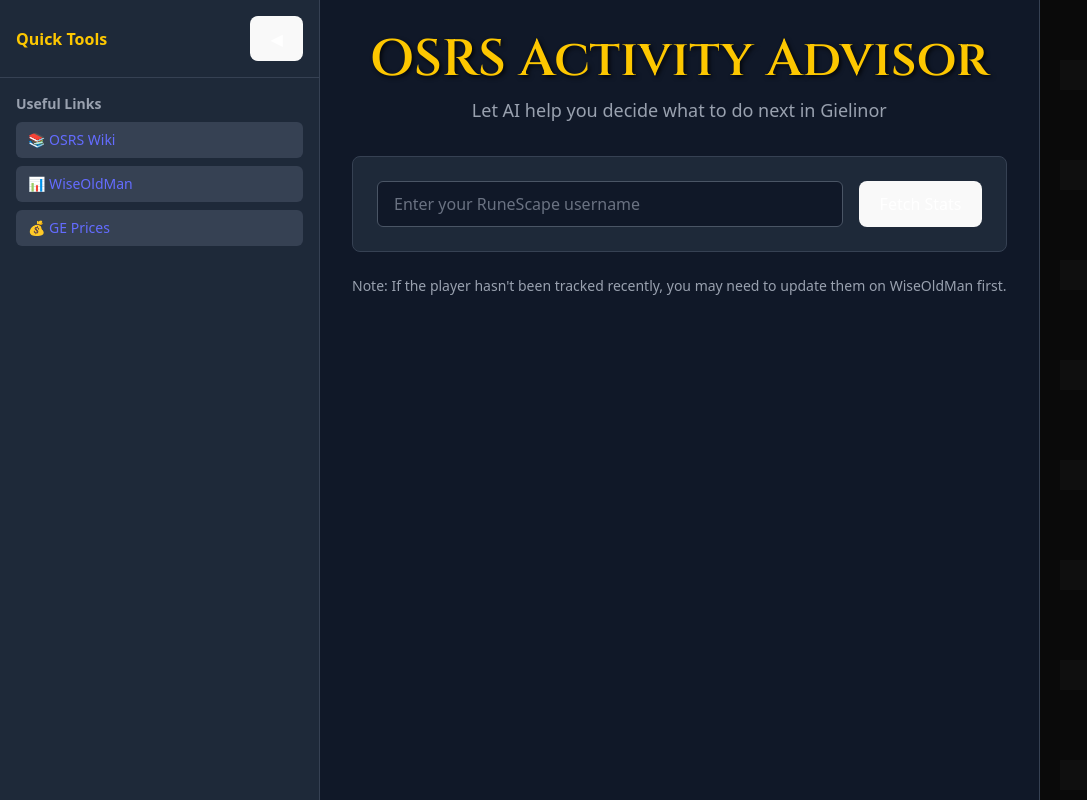
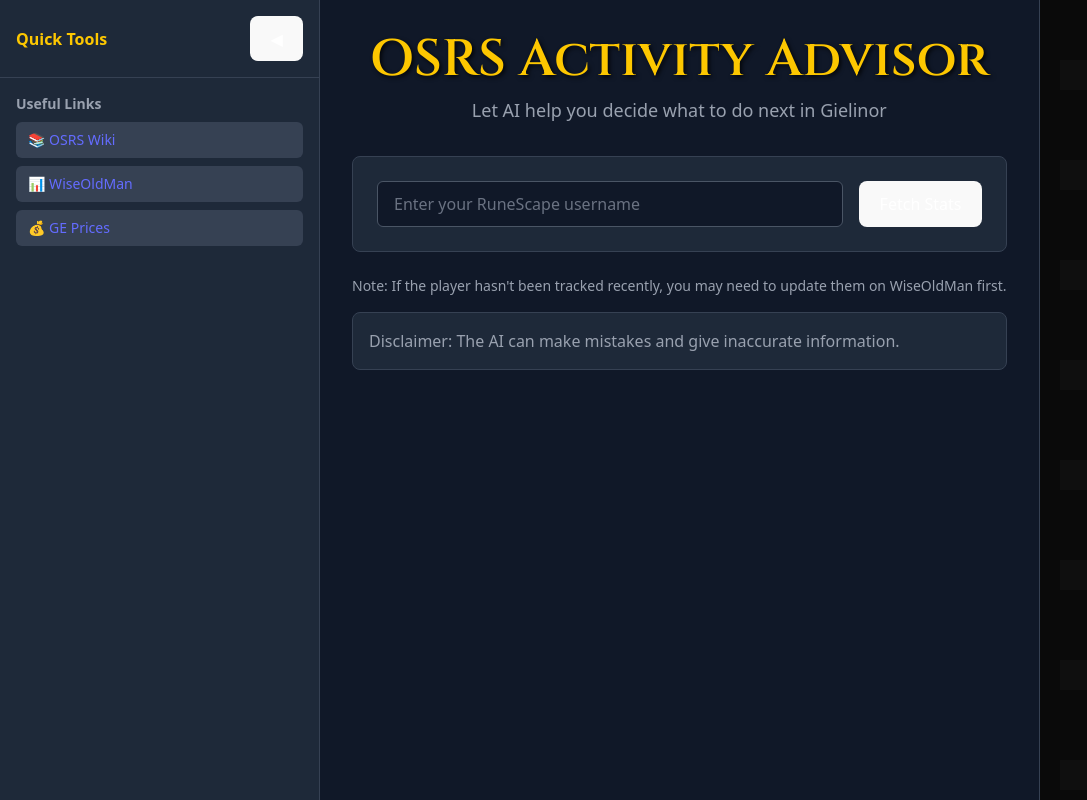
Before and after one commit to sh0bas/osrs-advisor, a React (Vite) app: page / in a window 1280 px wide. Shown: the whole page, without its empty margins (0-1087 px from the left). Built offline with nearby package versions, Linux system fonts and the light colour scheme.

Commit message:
AI disclaimer

```diff
--- a/src/App.jsx
+++ b/src/App.jsx
@@ -296,6 +296,13 @@ function App() {
               <p>Note: If the player hasn't been tracked recently, you may need to update them on WiseOldMan first.</p>
             </div>
 
+            {/* AI disclaimer */}
+            <div className="bg-gray-800 border border-gray-700 rounded-lg p-4 mb-6 max-w-2xl mx-auto">
+              <p className="text-gray-400">
+                Disclaimer: The AI can make mistakes and give inaccurate information.
+              </p>
+            </div>
+
             {/* AI Recommendation */}
             {recommendation && (
               <div className="bg-gradient-to-r from-purple-900 to-blue-900 rounded-lg p-6 border border-purple-700 max-w-2xl mx-auto">
```
